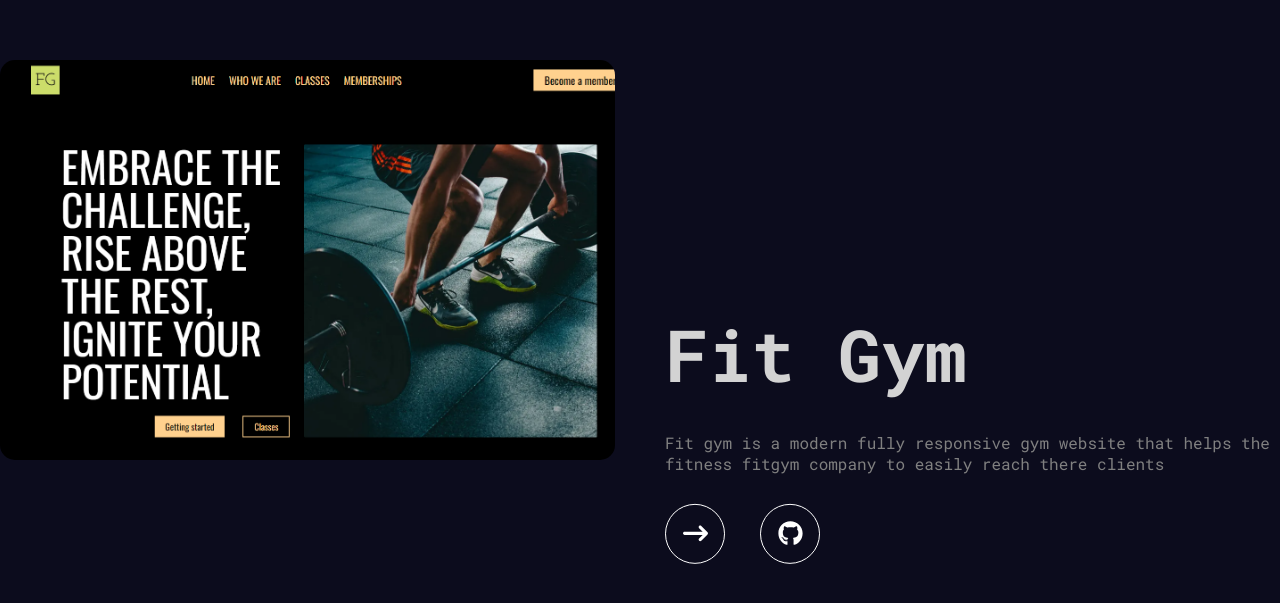
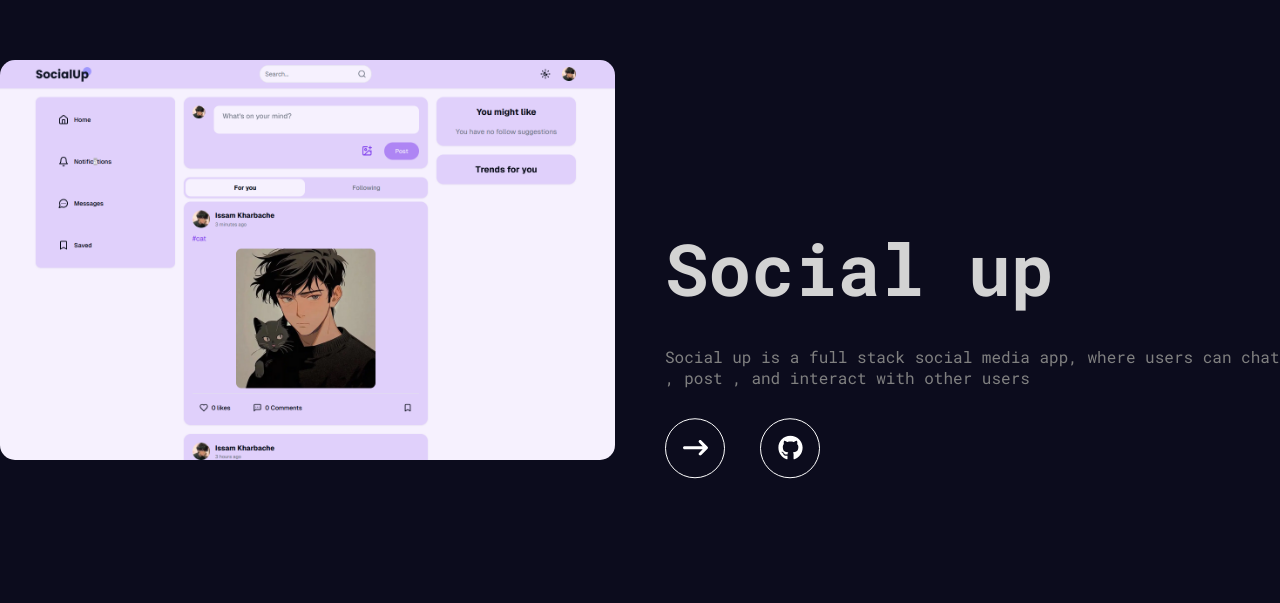
Before and after one commit to IssamKharbache/My-personal-portfolio, a React (Vite) app: page / in a window 1280 px wide. Shown: the part 5920-6523 px from the top of the page. Built offline with nearby package versions, Linux system fonts and the light colour scheme.

Commit message:
adding social up project

```diff
--- a/src/data.js
+++ b/src/data.js
@@ -20,6 +20,15 @@ export const itemsProject = [
   },
   {
     id: 3,
+    title: "Social up",
+    description:
+      "Social up is a full stack social media app, where users can chat , post , and interact with other users",
+    image: "/socialup.png",
+    github: "https://github.com/IssamKharbache/social-up",
+    live: "https://socialup.vercel.app/",
+  },
+  {
+    id: 4,
     title: "Fit Gym",
     description:
       "Fit gym is a modern fully responsive gym website that helps the fitness fitgym company to easily reach there clients ",
@@ -28,7 +37,7 @@ export const itemsProject = [
     live: "https://fit-gym-dev.vercel.app/",
   },
   {
-    id: 4,
+    id: 5,
     title: "Market verse",
     description:
       "Market verse is a market place platform where users authenticate and can buy or sell usable or new products (cars,properties,clothes...)",
@@ -37,7 +46,7 @@ export const itemsProject = [
     live: "https://market-verse.vercel.app/",
   },
   {
-    id: 5,
+    id: 6,
     title: "Royal arc",
     description:
       "Royal arc is an example of a full fledge marketing agency that specializes in branding, web design, and digital marketing.. ",
@@ -46,7 +55,7 @@ export const itemsProject = [
     live: "https://royal-arc.vercel.app/",
   },
   {
-    id: 6,
+    id: 7,
     title: "Carent",
     description:
       "Carent is a leading provider of car rental services dedicated to offering convenient and reliable transportation solutions.",
@@ -56,7 +65,7 @@ export const itemsProject = [
   },
   {
     //foodify
-    id: 7,
+    id: 8,
     title: "Foodify",
     description:
       "Foodify is a restaurent front end project built by next js and framer motion",
```
Also changed, not shown: public/socialup.png (added).
